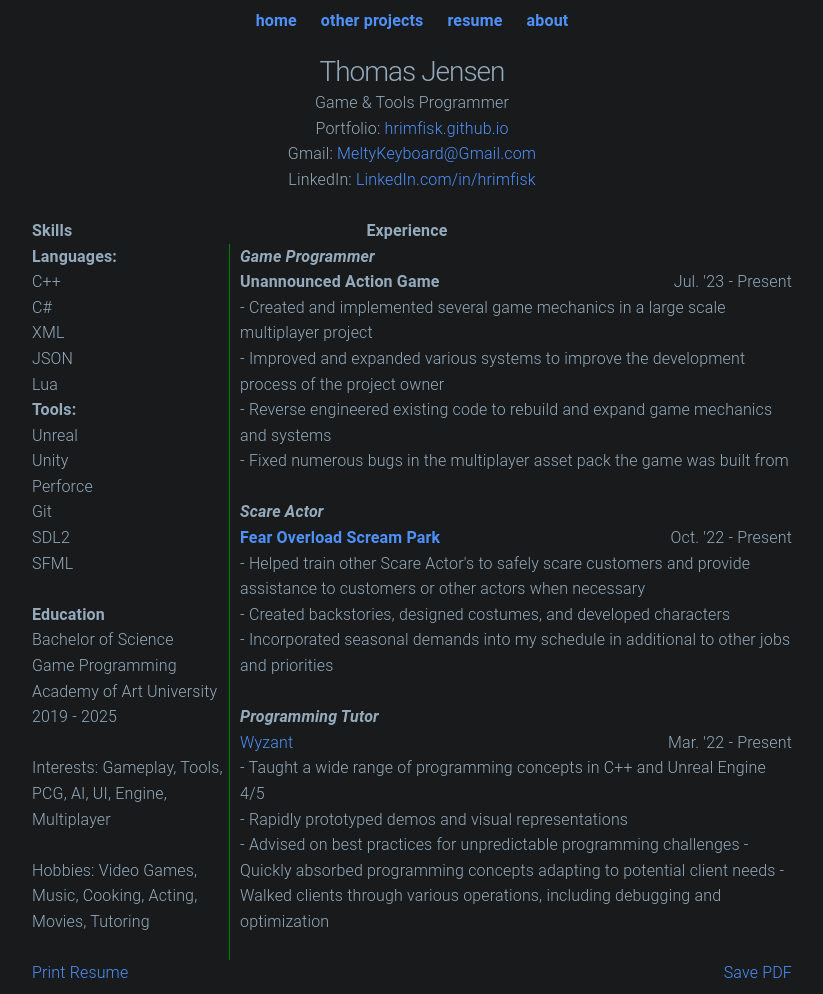
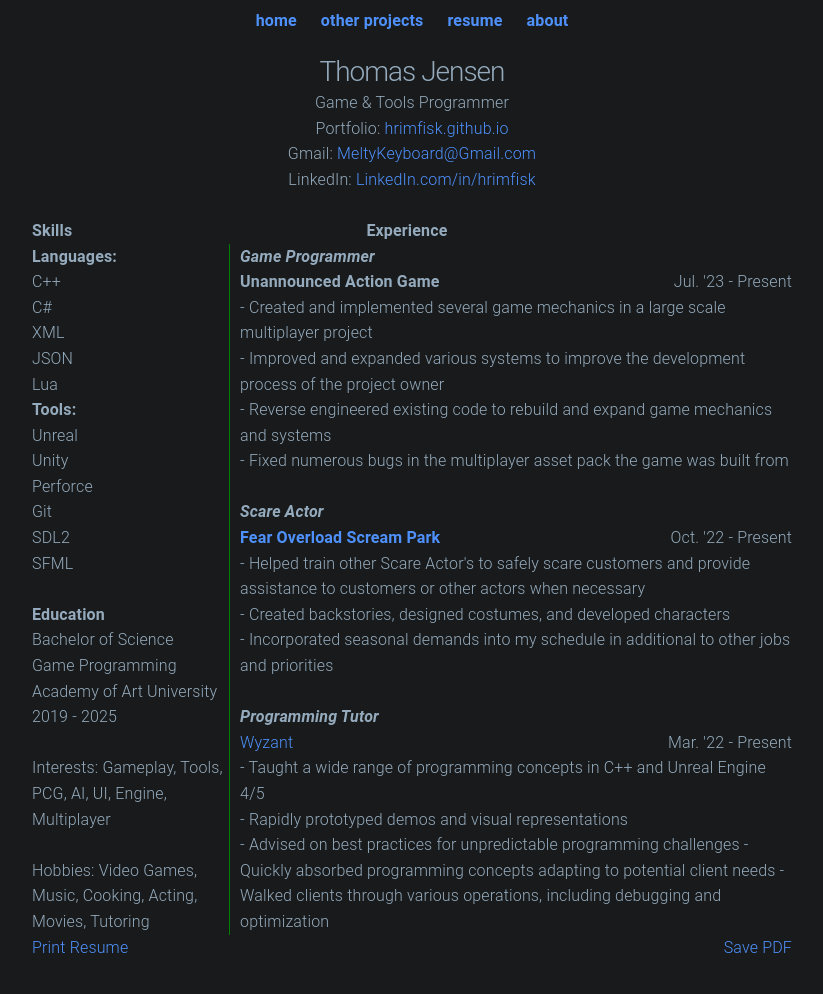
Before and after one commit to hrimfisk/hrimfisk.github.io, a Jekyll site: the page built from resume.md, in a window 1280 px wide. Shown: the whole page, without its empty margins (228-1051 px from the left). Built offline with Jekyll 4.4.1, drawn with Linux system fonts in a browser that asks for light colours; after the commit the page ends 968 px from its top, so only the background shows below that.

```diff
--- a/resume.md
+++ b/resume.md
@@ -140,7 +140,7 @@ LinkedIn: <a href="https://www.linkedin.com/in/hrimfisk/">LinkedIn.com/in/hrimfi
                     - Rapidly prototyped demos and visual representations<br>
                     - Advised on best practices for unpredictable programming challenges
                     - Quickly absorbed programming concepts adapting to potential client needs
-                    - Walked clients through various operations, including debugging and optimization <br> <br>
+                    - Walked clients through various operations, including debugging and optimization
                 </p>
 
             </body>
```
Also changed, not shown: 1 other file.
